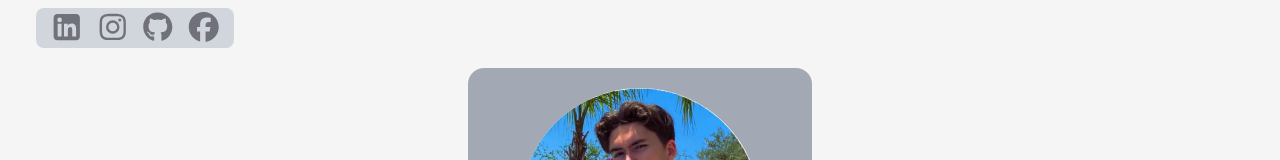
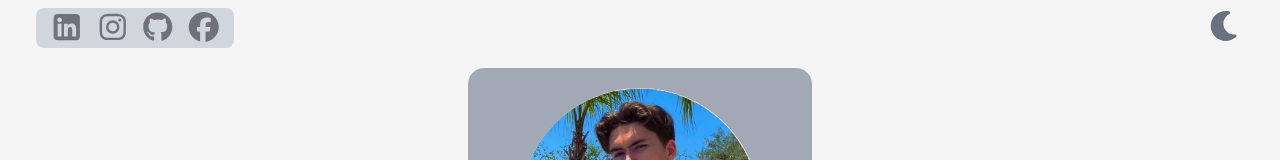
Before and after one commit to JoachimTislov/Portfolio, a Vue app: page / in a window 1280 px wide. Shown: the top 160 px of the page. Built offline with nearby package versions, Linux system fonts and the light colour scheme.

Commit message:
add theme toggling support - dark/white

```diff
--- a/index.html
+++ b/index.html
@@ -11,6 +11,7 @@
   <link rel="manifest" href="src/assets/site.webmanifest">
   <meta name="viewport" content="width=device-width, initial-scale=1.0">
   <title>Log</title>
+  <script> document.documentElement.classList.toggle("dark", localStorage.getItem('darkMode') !== null || (!("darkMode" in localStorage) && window.matchMedia("(prefers-color-scheme: dark)").matches));</script>
 </head>
 
 <body class="bg-white text-zinc-950 dark:bg-stone-900 dark:text-zinc-300">
--- a/src/App.vue
+++ b/src/App.vue
@@ -4,10 +4,27 @@ import { RouterView, useRoute } from 'vue-router'
 import routes from '@/router/routes'
 import ArrowLink from './components/Portfolio/ArrowLink.vue'
 import { iconDirection } from './logic/Portfolio/enums'
+import { faMoon, faSun } from '@fortawesome/free-solid-svg-icons'
+import { ref } from 'vue'
+const darkMode = ref(
+  localStorage.getItem('darkMode') !== null ||
+    (!('darkMode' in localStorage) &&
+      window.matchMedia('(prefers-color-scheme: dark)').matches)
+)
+function toggleTheme() {
+  if (darkMode.value) {
+    document.documentElement.classList.remove('dark')
+    localStorage.removeItem('darkMode')
+  } else {
+    localStorage.setItem('darkMode', 'enabled')
+    document.documentElement.classList.add('dark')
+  }
+  darkMode.value = !darkMode.value
+}
 </script>
 
 <template>
-  <div class="flex justify-center mb-10">
+  <div class="mb-10 flex justify-center">
     <div class="flex flex-col">
       <div class="mt-2 flex h-10 justify-center gap-x-5 lg:justify-between">
         <ArrowLink
@@ -19,6 +36,14 @@ import { iconDirection } from './logic/Portfolio/enums'
           arrow-left-side
         />
         <SocialLinks />
+        <span
+          class="dark:text-lightgray dark:hover:text-darkorange text-3xl text-gray-500 transition-colors hover:cursor-pointer hover:text-blue-400"
+        >
+          <font-awesome-icon
+            @click="toggleTheme"
+            :icon="darkMode ? faSun : faMoon"
+          />
+        </span>
       </div>
       <div class="max-w-302 mt-5">
         <RouterView />
--- a/src/assets/style.css
+++ b/src/assets/style.css
@@ -1,4 +1,6 @@
 @import "tailwindcss";
+/* overrides user preference, allows toggling between dark and white mode */
+@custom-variant dark (&:where(.dark, .dark *));
 
 @theme {
   /* Cosmic Dark Matter Tides and Currents */
```
